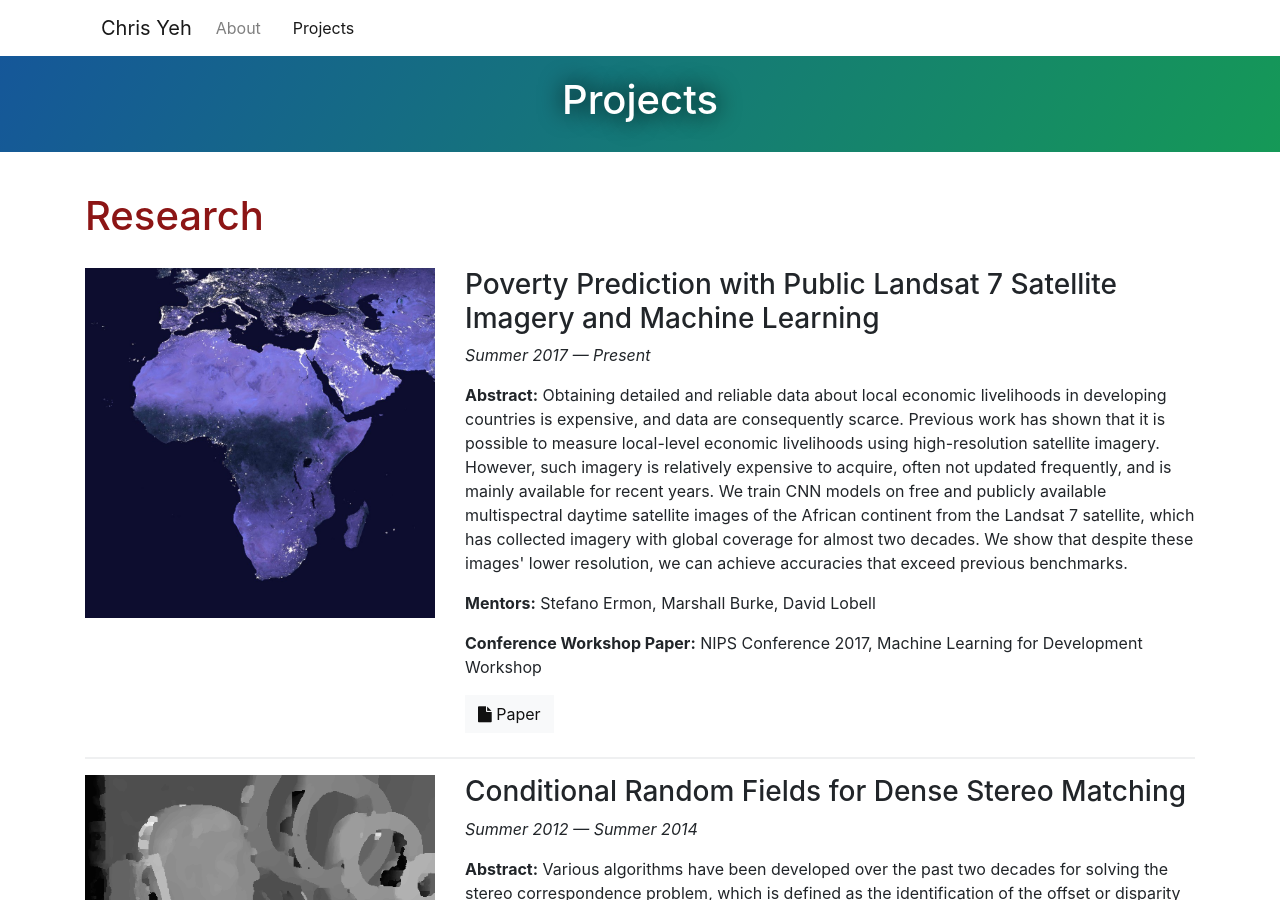
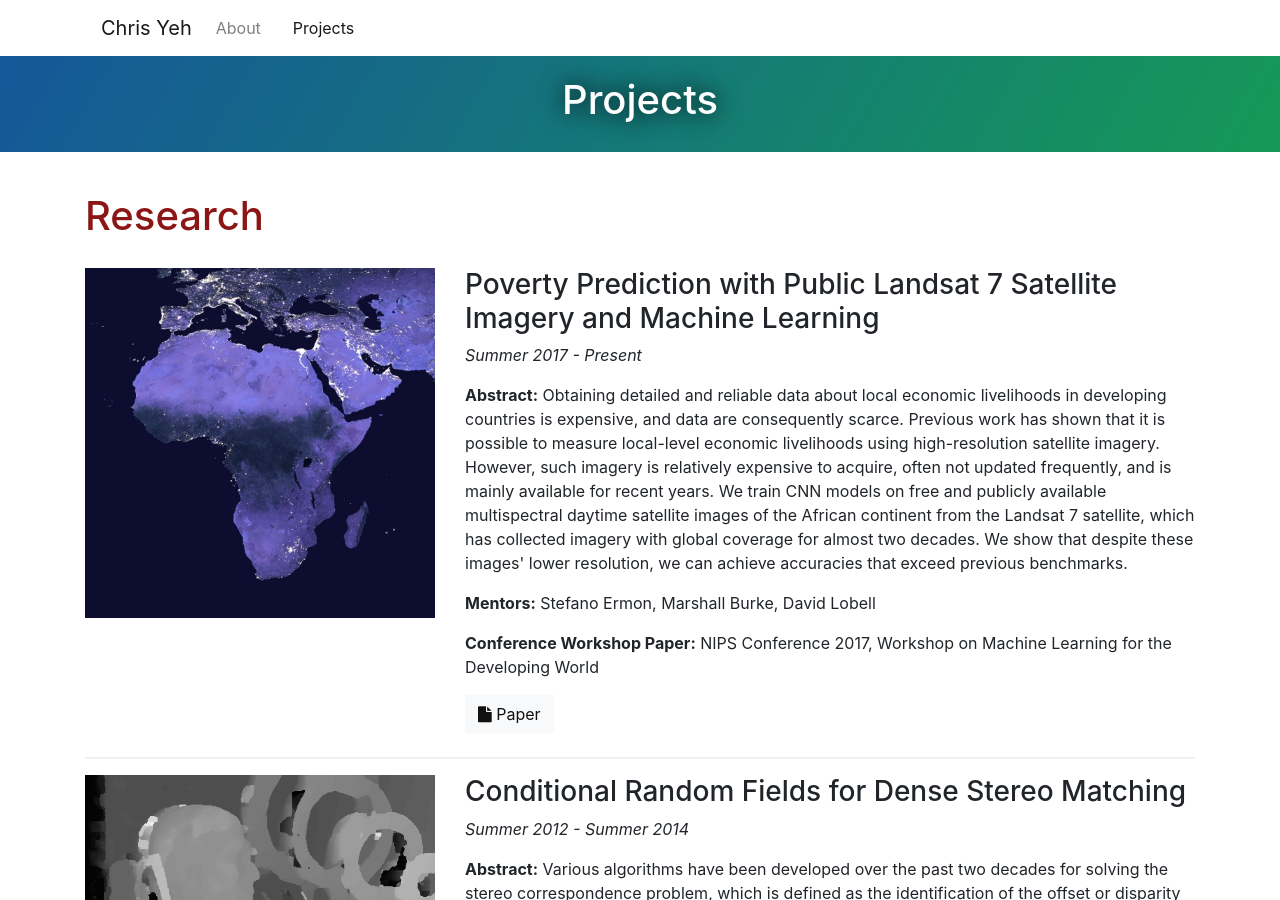
Before and after one commit to chrisyeh96/chrisyeh96.github.io, a Jekyll site: the page built from projects.md, in a window 1280 px wide and 900 px high. Built offline with Jekyll 4.4.1, drawn with Linux system fonts in a browser that asks for light colours; nearby versions of some CDN libraries; some of the changed text lies outside the part shown.

Commit message:
small corrections to projects page

```diff
--- a/projects.md
+++ b/projects.md
@@ -13,10 +13,10 @@ use_fontawesome: true
 </div>
 <div class="col-12 col-sm-8">
     <h3>Poverty Prediction with Public Landsat 7 Satellite Imagery and Machine Learning</h3>
-    <p class="italic">Summer 2017 — Present</p>
+    <p class="italic">Summer 2017 - Present</p>
     <p><span class="bold">Abstract:</span> Obtaining detailed and reliable data about local economic livelihoods in developing countries is expensive, and data are consequently scarce. Previous work has shown that it is possible to measure local-level economic livelihoods using high-resolution satellite imagery. However, such imagery is relatively expensive to acquire, often not updated frequently, and is mainly available for recent years. We train CNN models on free and publicly available multispectral daytime satellite images of the African continent from the Landsat 7 satellite, which has collected imagery with global coverage for almost two decades. We show that despite these images' lower resolution, we can achieve accuracies that exceed previous benchmarks.</p>
     <p><span class="bold">Mentors:</span> Stefano Ermon, Marshall Burke, David Lobell</p>
-    <p><span class="bold">Conference Workshop Paper:</span> NIPS Conference 2017, Machine Learning for Development Workshop</p>
+    <p><span class="bold">Conference Workshop Paper:</span> NIPS Conference 2017, Workshop on Machine Learning for the Developing World</p>
     <a href="https://arxiv.org/pdf/1711.03654.pdf" class="btn btn-light">
         <i class="fa fa-file"></i> Paper
     </a>
@@ -30,7 +30,7 @@ use_fontawesome: true
 </div>
 <div class="col-12 col-sm-8">
     <h3>Conditional Random Fields for Dense Stereo Matching</h3>
-    <p class="italic">Summer 2012 — Summer 2014</p>
+    <p class="italic">Summer 2012 - Summer 2014</p>
     <p><span class="bold">Abstract:</span> Various algorithms have been developed over the past two decades for solving the stereo correspondence problem, which is defined as the identification of the offset or disparity of an object in a pair of stereo images. Recent work has shown that conditional random fields (CRFs) have the potential to be faster and more accurate than traditional local matching algorithms. The canonical CRF for solving dense stereo matching problems uses a basic energy function that accounts for both local intensity matching and smoothness costs. Traditionally, the smoothness term relies on a binary Potts Model which fails to assign different costs to different disparities. In this paper, we extend the smoothness term in the energy function to be more robust. Specifically, we explore using a logarithmic function modulated by discrete edge gradient bins and binary edge detection features. The logarithmic function is able to distinguish between different disparities and therefore assign more appropriate costs. Our results suggest that our algorithm exceeds the performance of the traditional smoothness term based on a Potts Model. However, further optimization in our CRF evaluation process is necessary to achieve real-time outputs.</p>
     <p><span class="bold">Mentor:</span> Dr. Alex Ihler, UC Irvine</p>
     <p><span class="bold">Presentation:</span> 2013 Southern California Conference for Undergraduate Research (SCCUR) at Whittier College, CA</p>
@@ -67,7 +67,7 @@ use_fontawesome: true
 </div>
 <div class="col-12 col-sm-8">
     <h3>Apple Software Engineer Intern</h3>
-    <p class="italic">June 2016 — September 2016</p>
+    <p class="italic">June 2016 - September 2016</p>
     <p>I interned on the iOS SpringBoard team, improving the system app for iOS 10 and future releases. Project details under NDA.</p>
 </div>
 </div>
@@ -79,7 +79,7 @@ use_fontawesome: true
 </div>
 <div class="col-12 col-sm-8">
     <h3>Intuit Software Engineer Intern</h3>
-    <p class="italic">June 2015 — August 2015</p>
+    <p class="italic">June 2015 - August 2015</p>
     <p>As an intern on the Intuit QuickBooks Mobile iOS team, I taught myself Objective-C, Swift 2, and SQL on the job. I helped pioneer my team's transition from Objective-C to Swift and the adoption of Apple's latest guidelines for universal iOS apps to accommodate multitasking in iOS 9. I also added employee time-tracking and time-sheets features to the iOS app. My work involved full stack development from database management and memory-efficiency optimizations to adaptive UI design and animations.</p>
 </div>
 </div>
@@ -94,7 +94,7 @@ use_fontawesome: true
 </div>
 <div class="col-12 col-sm-8">
     <h3>Photo Licensing Platform</h3>
-    <p class="italic">September 2015 — present</p>
+    <p class="italic">September 2015 - present</p>
     <p>Currently, there is no centralized platform for media consumers to easily purhcase licenses from photographers and graphic designers. Through Stanford Code the Change, I am leading a team to create a prototype web application that simplifies the process of creating and purchasing licenses for copyrighted photos and images. This proof-of-concept app was built in collaboration with the U.S. Copyright Office and the Stanford Law School. For this project, I used Python, Flask, and SQL, and then deployed the app to Heroku.</p>
     <a href="https://copyright-license.herokuapp.com/" class="btn btn-light">
         <i class="fa fa-external-link-square"></i> Demo
```
